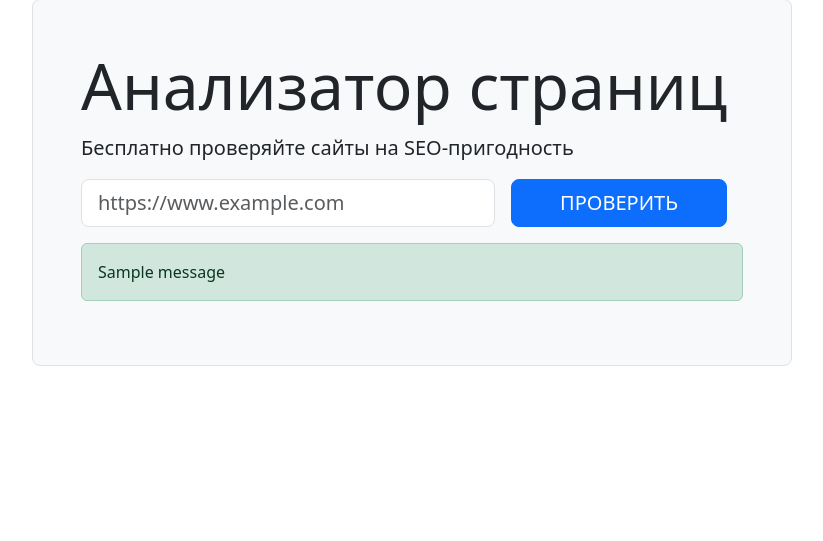
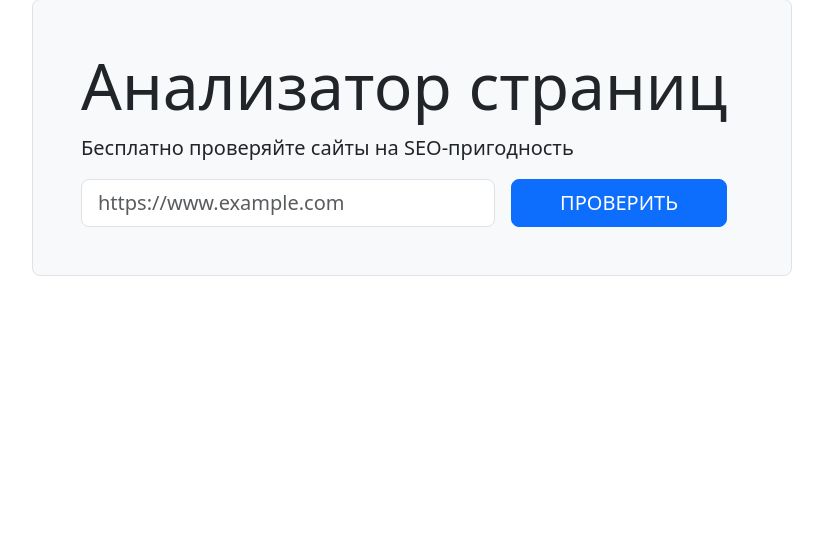
Before and after one commit to domospb/python-project-83, a Flask app: page / in a window 1280 px wide. Shown: the part 147-688 px from the top of the page, without its empty margins (228-1051 px from the left). Run offline with Flask 3, Linux system fonts and the light colour scheme; one stand-in notice (Sample message) is shown; parts of the project's set-up code (start-up, migrations or seed data) failed here and were passed over; some libraries are stand-ins or nearby versions.

Commit message:
test of alert bug fix

```diff
--- a/page_analyzer/templates/index.html
+++ b/page_analyzer/templates/index.html
@@ -9,18 +9,9 @@
     <p class="lead">Бесплатно проверяйте сайты на SEO-пригодность</p>
     <form action="{{ url_for('add_url') }}" method="post" class="d-flex justify-content-center">
       <label for="url" class="visually-hidden">Url для проверки</label>
-      <input type="text" name="url" id="url" placeholder="https://www.example.com" value="{{ request.form.url }}" class="form-control form-control-lg" required>
+      <input type="text" name="url" placeholder="https://www.example.com" value="" class="form-control form-control-lg" required>
       <input type="submit" class="btn btn-primary btn-lg ms-3 px-5 text-uppercase mx-3" value="Проверить">
     </form>
-    {% with messages = get_flashed_messages(with_categories=true) %}
-      {% if messages %}
-        {% for category, message in messages %}
-          <div class="alert alert-{{ category }} mt-3" role="alert">
-            {{ message }}
-          </div>
-        {% endfor %}
-      {% endif %}
-    {% endwith %}
   </div>
 </div>
 {% endblock %}
```
